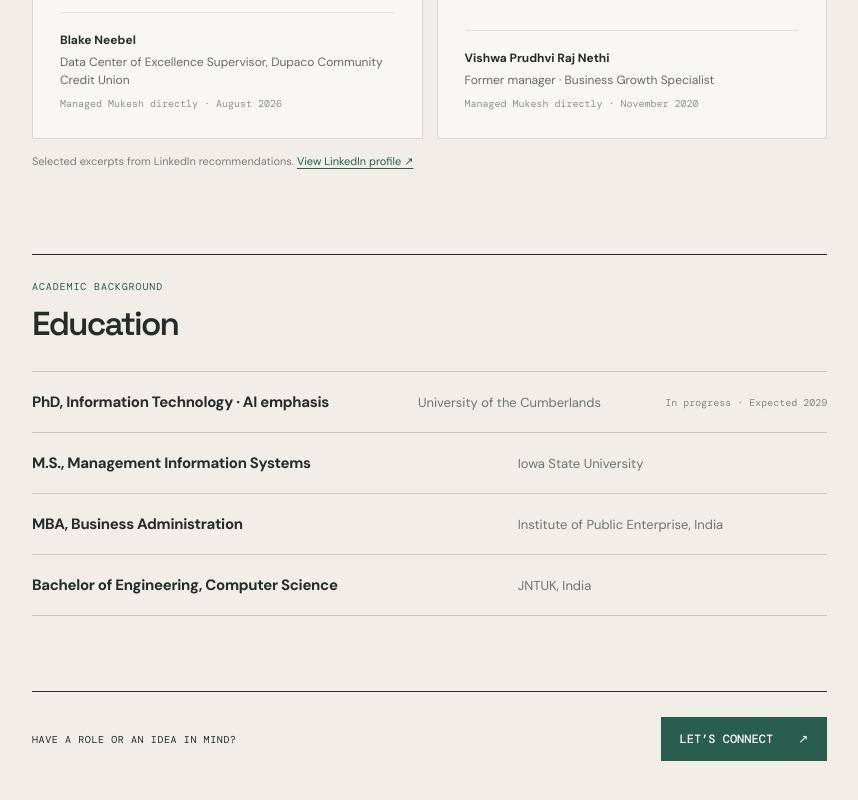
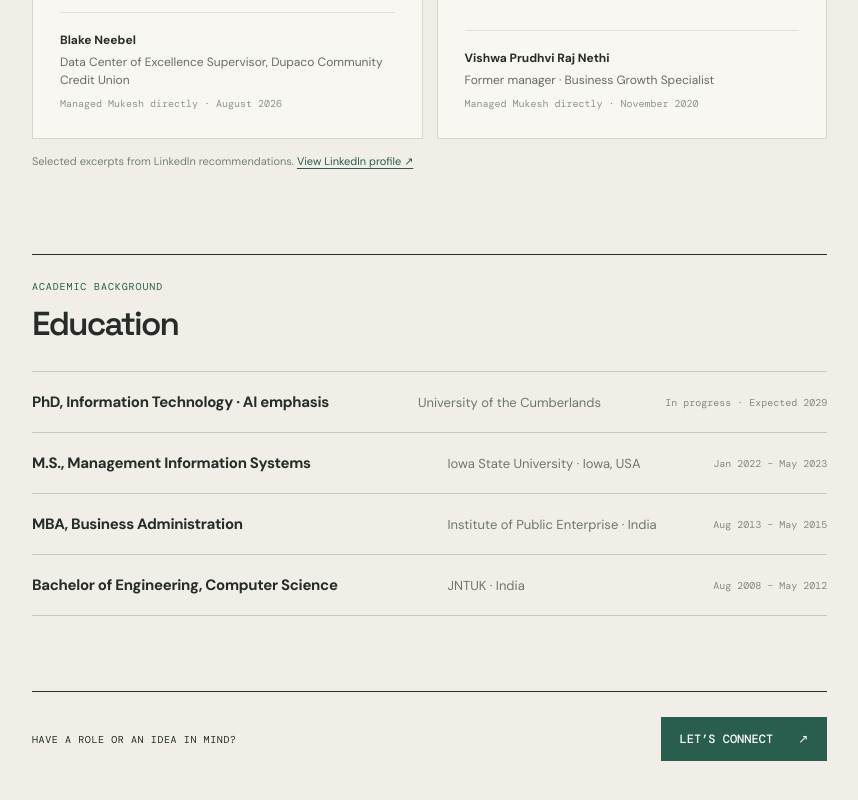
Before and after one commit to seerapumukesh/mukesh-seerapu-portfolio, a Next.js app: page / in a window 1280 px wide. Shown: the part 1803-2603 px from the top of the page, without its empty margins (380-1238 px from the left). Built offline with nearby package versions, Linux system fonts and the light colour scheme.

Commit message:
Update Jhink co-founder role and exact education dates

```diff
--- a/app/page.tsx
+++ b/app/page.tsx
@@ -27,7 +27,7 @@ const companies:Company[]=[
 {name:'Enterprise reporting data',type:'ANALYTICS ENABLEMENT',description:'Prepared and organized data for business analysis and reporting use cases within a financial institution.',tools:['SQL','Data Preparation','Reporting']}
 ]},
 {"id":"oyo","name":"OYO – Hotel Booking Platform","short":"OYO","location":"India","period":"MAY 2018 — NOV 2021","role":"Senior Data Engineer","theme":"oyo","symbol":"✳","intro":"Modernized hotel-booking data systems, with Azure migration, streaming events and distributed analytics.","projects":[{"name":"Hadoop to Azure modernization","type":"PLATFORM MODERNIZATION","description":"Led migration from on-premises Hadoop toward Azure Data Lake, Data Factory, Databricks and Synapse.","tools":["Hadoop","ADF","Databricks","Synapse"]},{"name":"Real-time booking streams","type":"STREAMING","description":"Built Kafka, Spark Streaming and Scala pipelines for booking events and customer behavior, with Cassandra for low-latency access.","tools":["Kafka","Spark Streaming","Scala","Cassandra"]},{"name":"Booking and pricing analytics","type":"DISTRIBUTED DATA","description":"Built PySpark and Spark SQL pipelines for booking, clickstream and pricing data across Parquet, ORC and JSON sources.","tools":["PySpark","Spark SQL","Hive"]},{"name":"Reusable ingestion and ML integration","type":"ENGINEERING FRAMEWORKS","description":"Implemented reusable ingestion, quality and lineage patterns and integrated predictive pricing results into downstream workflows.","tools":["Python","NiFi","AWS SageMaker"]}]},
-{"id":"jhink","name":"Jhink Solution Pvt Ltd – Zmed","short":"JHINK / ZMED","location":"India","period":"JAN 2016 — MAY 2018","role":"Engineering Lead","theme":"jhink","symbol":"▧","intro":"Founded and led development for a B2B retail inventory and order-management SaaS product.","projects":[{"name":"Retail SaaS product","type":"SOFTWARE ENGINEERING","description":"Designed and built retail inventory and order management functionality, APIs and web/mobile interfaces.","tools":["Django","Python","JavaScript","REST APIs"]},{"name":"Data architecture","type":"DATABASE & ETL","description":"Designed MySQL operational data and Informatica ETL reporting workflows with Python ingestion utilities.","tools":["MySQL","Informatica","Python"]},{"name":"Supplier automation","type":"DATA INGESTION","description":"Built Python ETL and web-scraping processes for supplier information and catalog maintenance.","tools":["Python","ETL"]},{"name":"Engineering leadership","type":"TEAM DELIVERY","description":"Led backend, frontend and QA engineers across design, delivery, deployment and customer support.","tools":["Architecture","SDLC","Git"]}]},
+{"id":"jhink","name":"Jhink Solution Pvt Ltd – Zmed","short":"JHINK / ZMED","location":"India","period":"JAN 2016 — MAY 2018","role":"Engineering Lead","theme":"jhink","symbol":"▧","intro":"Co-founded and led engineering for a B2B retail inventory and order-management SaaS product.","projects":[{"name":"Retail SaaS product","type":"SOFTWARE ENGINEERING","description":"Designed and built retail inventory and order management functionality, APIs and web/mobile interfaces.","tools":["Django","Python","JavaScript","REST APIs"]},{"name":"Data architecture","type":"DATABASE & ETL","description":"Designed MySQL operational data and Informatica ETL reporting workflows with Python ingestion utilities.","tools":["MySQL","Informatica","Python"]},{"name":"Supplier automation","type":"DATA INGESTION","description":"Built Python ETL and web-scraping processes for supplier information and catalog maintenance.","tools":["Python","ETL"]},{"name":"Engineering leadership","type":"TEAM DELIVERY","description":"Led backend, frontend and QA engineers across design, delivery, deployment and customer support.","tools":["Architecture","SDLC","Git"]}]},
 {"id":"axis","name":"Axis Bank","short":"AXIS BANK","location":"India","period":"MAY 2015 — DEC 2015","role":"Database Developer","theme":"axis","symbol":"⟡","intro":"Built and tuned transactional database logic for core banking systems.","projects":[{"name":"Banking database development","type":"PL/SQL","description":"Developed stored procedures, functions, triggers and views for core banking transaction processing.","tools":["PL/SQL","SQL"]},{"name":"Data integration validation","type":"ETL QUALITY","description":"Documented transformation rules and validated integration outputs with ETL and SSIS teams.","tools":["SSIS","SQL Server"]},{"name":"Database tuning","type":"PERFORMANCE","description":"Designed indexes, constraints and tables, and tuned complex queries for reporting.","tools":["SQL","Indexing","Database Design"]}]}
 ];
 const menu=['Projects','Blog','About','Experience','Contact'] as const;
@@ -72,9 +72,9 @@ return <div className="site">
     <div className="about-section-heading"><div><p className="section-eyebrow">ACADEMIC BACKGROUND</p><h2 id="education-heading">Education</h2></div></div>
     <div className="education-rows">
       <div><strong>PhD, Information Technology · AI emphasis</strong><span>University of the Cumberlands</span><small>In progress · Expected 2029</small></div>
-      <div><strong>M.S., Management Information Systems</strong><span>Iowa State University</span></div>
-      <div><strong>MBA, Business Administration</strong><span>Institute of Public Enterprise, India</span></div>
-      <div><strong>Bachelor of Engineering, Computer Science</strong><span>JNTUK, India</span></div>
+      <div><strong>M.S., Management Information Systems</strong><span>Iowa State University · Iowa, USA</span><small>Jan 2022 – May 2023</small></div>
+      <div><strong>MBA, Business Administration</strong><span>Institute of Public Enterprise · India</span><small>Aug 2013 – May 2015</small></div>
+      <div><strong>Bachelor of Engineering, Computer Science</strong><span>JNTUK · India</span><small>Aug 2008 – May 2012</small></div>
     </div>
   </section>
   <div className="about-connect"><span>HAVE A ROLE OR AN IDEA IN MIND?</span><button onClick={()=>go('Contact')}>LET’S CONNECT <span>↗</span></button></div>
```
